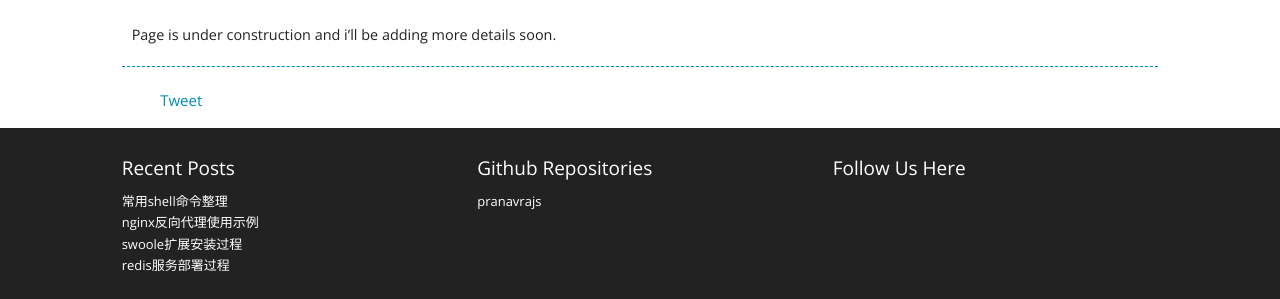
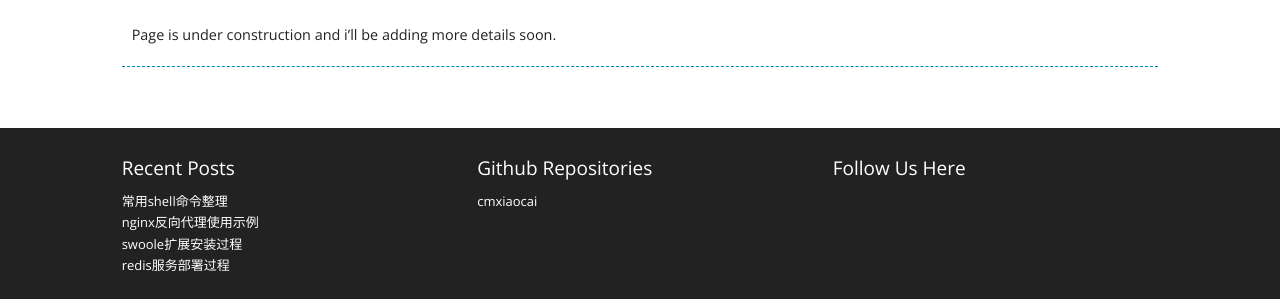
Before and after one commit to cmxiaocai/cmxiaocai.github.io, a Jekyll site: the page built from donate.md, in a window 1280 px wide. Shown: the part 342-641 px from the top of the page. Built offline with Jekyll 4.4.1, drawn with Linux system fonts in a browser that asks for light colours; nearby versions of some CDN libraries; comment, search, counter and statistics services are not loaded; some of the changed lines change nothing that is shown.

Commit message:
Update _config.yml

```diff
--- a/_config.yml
+++ b/_config.yml
@@ -8,24 +8,24 @@
 favicon: /favicon.png
 
 #feed
-feedburner_username: maangalabs
+feedburner_username:
 #twitter
-twitter_username: pranavrajs
-github_username:  pranavrajs
+twitter_username:
+github_username:  cmxiaocai
 
 #linkedin
-linkedin_username: pranavrajs
+linkedin_username: cmxiaocai
 
 #google analytics
-google_analytics_id : UA-53386152-2
+google_analytics_id :
 #gplus
-gplus_username: 101893920934936418705
+gplus_username:
 
 #fb_username
 fb_username: pranav.tayberrycreative
 
 #permalink /blog/2014/11/11/this-is-a-sample-post
-permalink: /blog/:year-:month-:day-:title
+permalink: /blog/:year-:month-:day/:title
 # Build settings
 markdown: kramdown
 
@@ -35,8 +35,8 @@
 
 #Can be used for multiple author blogs ! Add name to post For more visit the sample
 authors:
-  pranavrajs:
-    display_name: Pranav Raj S
+  cmxiaocai:
+    display_name: xiaocai
     email: cmxiaocai@gmail.com
     fb:
     linkedin:
```
